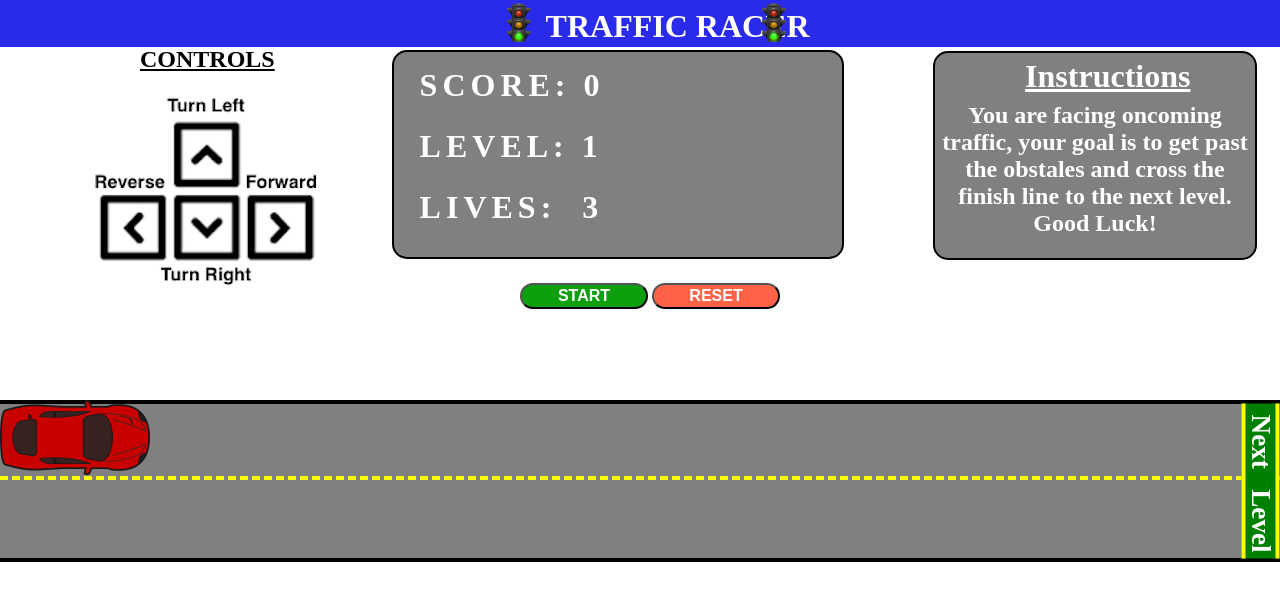
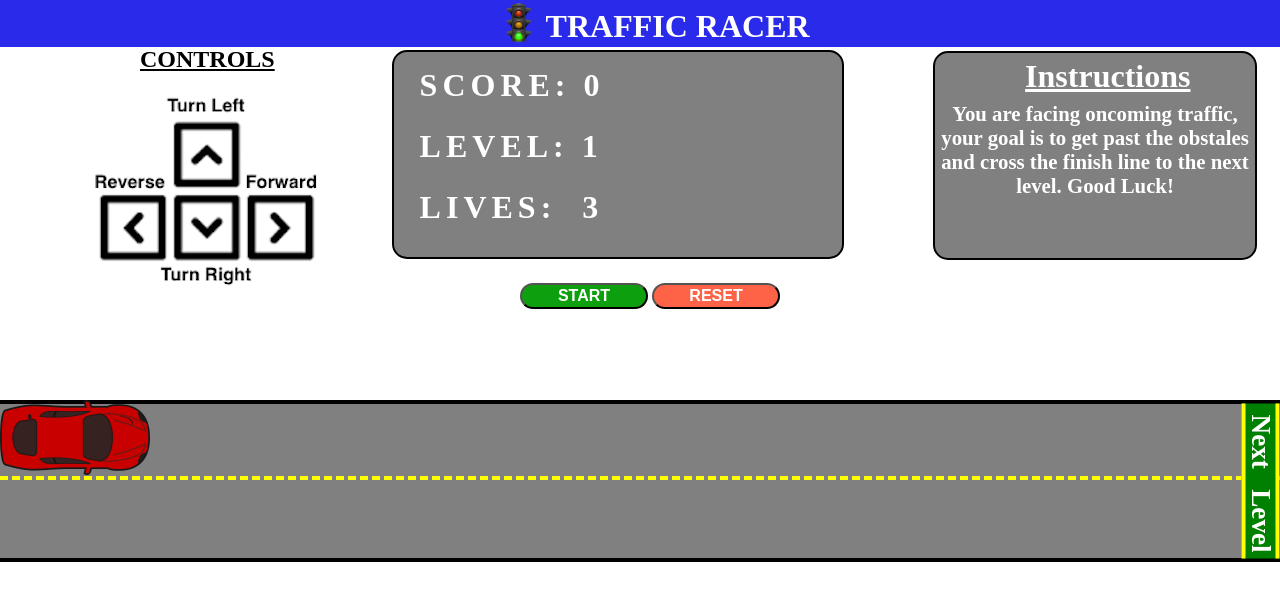
Before and after one commit to fakinbo/Unit-1-Project-Traffic-Racer, a plain HTML site: page index.html in a window 1280 px wide. Drawn offline with nearby package versions, Linux system fonts and the light colour scheme.

Commit message:
made changes to the game UI

```diff
--- a/css/style.css
+++ b/css/style.css
@@ -24,13 +24,7 @@ body{
     left: 39vw;
     top: 3px;
 }
-.logo2{
-    position: absolute;
-    height: 40px;
-    width: 40px;
-    right: 38vw;
-    top: 3px;
-}
+
 .titleWrapper{
     position: absolute;
     top: 0;
@@ -106,7 +100,7 @@ h1{
 }
 .rules p{
     font-weight: bold;
-    font-size: 1.5rem;
+    font-size: 1.3rem;
     margin-top: 7px;
 }
 .stats{
--- a/index.html
+++ b/index.html
@@ -14,7 +14,6 @@
     <h1 class="title">TRAFFIC RACER</h1>
     <h2 class="controlsTitle">CONTROLS</h2>
     <img class = "logo" src="media/gameLogo.png" alt="traffic light">
-    <img class = "logo2" src="media/gameLogo.png" alt="traffic light">
     <img class = "controls" src="media/instructions.png" alt="controls">
     <p class="finishLine">Next &nbsp Level</p>
     <div class="stats">
```
